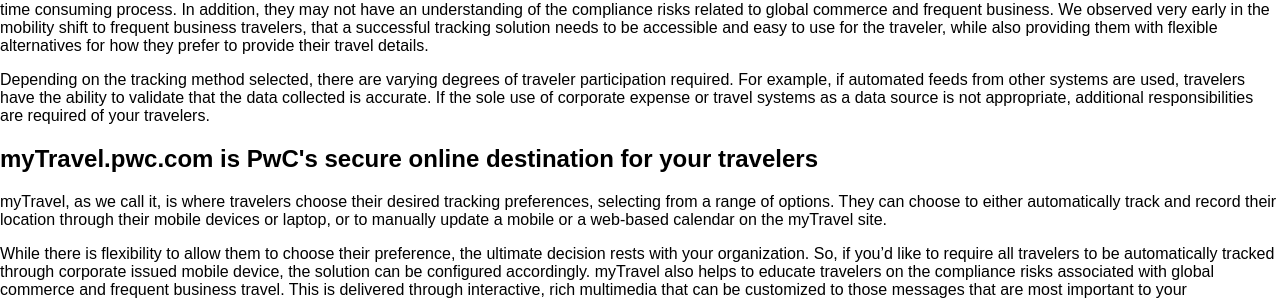
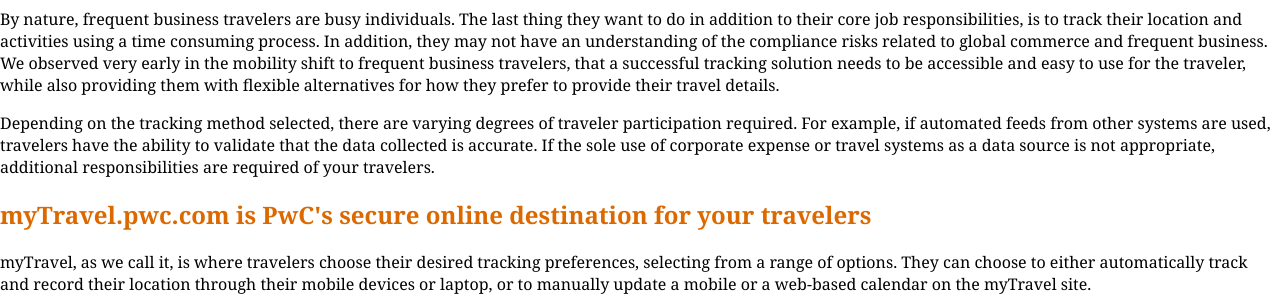
Before and after one commit to charland/Josh_Test_Project, a plain HTML site: page index.html in a window 1280 px wide. Shown: the part 202-502 px from the top of the page. Drawn offline with Linux system fonts and the light colour scheme.

Commit message:
Playing with text formatting in CSS

```diff
--- a/web.css
+++ b/web.css
@@ -8,14 +8,13 @@
  background: #fff;
  }
  html, body, p, th, td, li, dd, dt {
- font: 1em Arial, Helvetica, sans-serif;
+ font: 1em Georgia, Arial, Helvetica, sans-serif; }
+ h1, h2, h3, h4, h5, h6 {
+ font-family: Georgia, Arial, Helvetica, sans-serif;
  }
- h1, h2, h3, h4, h5, h6 {
- font-family: Arial, Helvetica, sans-serif;
- }
- h1 { font-size: 2em; }
- h2 { font-size: 1.5em; }
- h3 { font-size: 1.2em ; }
+ h1 { font-size: 2em;}
+ h2 { font-size: 1.5em; color: #dc6900 }
+ h3 { font-size: 5em ; }
  h4 { font-size: 1.0em; }
  h5 { font-size: 0.9em; }
  h6 { font-size: 0.8em; }
```
